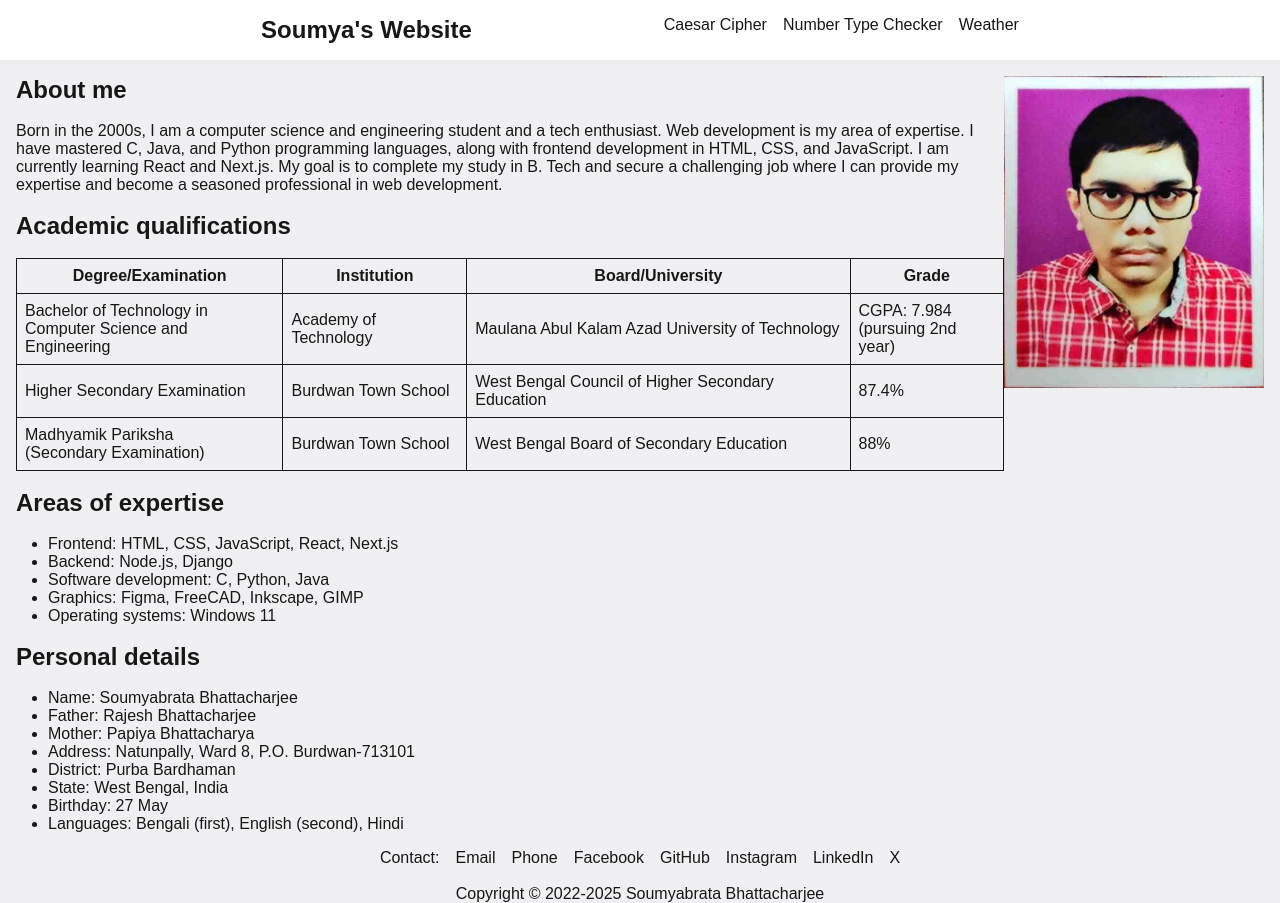
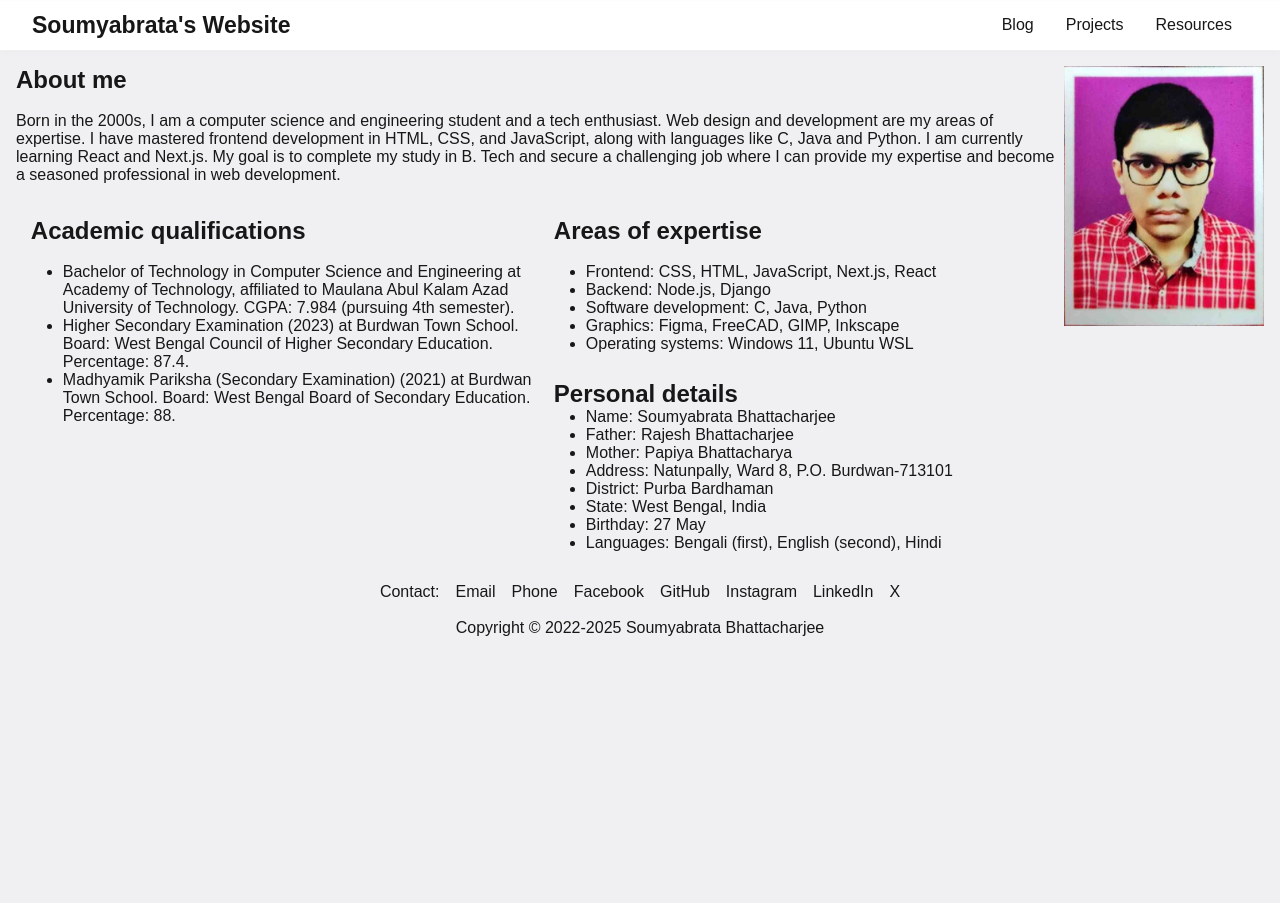
Before and after one commit to soumyabrata23130/soumyabrata-website-nextjs, a Next.js app: page / in a window 1280 px wide. After the commit the page ends 800 px from the top, so only its background shows below. Built offline with nearby package versions, Linux system fonts and the light colour scheme.

Commit message:
dropdown for projects.

```diff
--- a/src/app/globals.css
+++ b/src/app/globals.css
@@ -35,12 +35,9 @@ body {
 	box-shadow: 2px 3px 7px 2px rgba(0, 0, 0, 0.02);
 }
 
-.qualifications,
-.qualifications th,
-.qualifications td {
-	border: 1px solid;
-	border-collapse: collapse;
-	padding: 0.5rem;
+.homepage-table td {
+	padding: 0.8rem;
+	vertical-align: text-top;
 }
 
 * {
--- a/src/app/page.js
+++ b/src/app/page.js
@@ -4,56 +4,38 @@ import Image from "next/image"
 export default function() {
 	return (
 		<div>
-			<Image src="/Picture1.jpg" alt="Profile photo" width="260" height="312" style={{ float: "right" }}/>
+			<Image src="/Picture1.jpg" alt="Profile photo" width="200" height="260" style={{ float: "right" }}/>
 			<h2>About me</h2>
 			<br/>
-			<p>Born in the 2000s, I am a computer science and engineering student and a tech enthusiast. Web development is my area of expertise. I have mastered C, Java, and Python programming languages, along with frontend development in HTML, CSS, and JavaScript. I am currently learning React and Next.js. My goal is to complete my study in B. Tech and secure a challenging job where I can provide my expertise and become a seasoned professional in web development.</p>
+			<p>Born in the 2000s, I am a computer science and engineering student and a tech enthusiast. Web design and development are my areas of expertise. I have mastered frontend development in HTML, CSS, and JavaScript, along with languages like C, Java and Python. I am currently learning React and Next.js. My goal is to complete my study in B. Tech and secure a challenging job where I can provide my expertise and become a seasoned professional in web development.</p>
 			<br/>
+			<table className="homepage-table">
+				<tbody>
+					<tr>
+						<td rowSpan="2" width="50%">
 							<h2>Academic qualifications</h2>
 							<br/>
-			<table className="qualifications">
-				<thead>
-					<tr>
-						<th>Degree/Examination</th>
-						<th>Institution</th>
-						<th>Board/University</th>
-						<th>Grade</th>
-					</tr>
-				</thead>
-				<tbody>
-					<tr>
-						<td>Bachelor of Technology in<br/>Computer Science and Engineering</td>
-						<td>Academy of Technology</td>
-						<td>Maulana Abul Kalam Azad University of Technology</td>
-						<td>CGPA: 7.984<br/>(pursuing 2nd year)</td>
-					</tr>
-					<tr>
-						<td>Higher Secondary Examination</td>
-						<td>Burdwan Town School</td>
-						<td>West Bengal Council of Higher Secondary Education</td>
-						<td>87.4%</td>
-					</tr>
-					<tr>
-						<td>Madhyamik Pariksha<br/>(Secondary Examination)</td>
-						<td>Burdwan Town School</td>
-						<td>West Bengal Board of Secondary Education</td>
-						<td>88%</td>
-					</tr>
-				</tbody>
-			</table>
-			<br/>
+							<ul>
+								<li>Bachelor of Technology in Computer Science and Engineering at Academy of Technology, affiliated to Maulana Abul Kalam Azad 	University of Technology. CGPA: 7.984 (pursuing 4th semester).</li>
+								<li>Higher Secondary Examination (2023) at Burdwan Town School. Board: West Bengal Council of Higher Secondary Education. Percentage: 87.4.</li>
+								<li>Madhyamik Pariksha (Secondary Examination) (2021) at Burdwan Town School. Board: West Bengal Board of Secondary Education. Percentage: 88.</li>
+							</ul>
+						</td>
+						<td width="50%">
 							<h2>Areas of expertise</h2>
 							<br/>
 							<ul>
-				<li>Frontend: HTML, CSS, JavaScript, React, Next.js</li>
+								<li>Frontend: CSS, HTML, JavaScript, Next.js, React</li>
 								<li>Backend: Node.js, Django</li>
-				<li>Software development: C, Python, Java</li>
-				<li>Graphics: Figma, FreeCAD, Inkscape, GIMP</li>
-				<li>Operating systems: Windows 11</li>
+								<li>Software development: C, Java, Python</li>
+								<li>Graphics: Figma, FreeCAD, GIMP, Inkscape</li>
+								<li>Operating systems: Windows 11, Ubuntu WSL</li>
 							</ul>
-			<br/>
+						</td>
+					</tr>
+					<tr>
+						<td>
 							<h2>Personal details</h2>
-			<br/>
 							<ul>
 								<li>Name: Soumyabrata Bhattacharjee</li>
 								<li>Father: Rajesh Bhattacharjee</li>
@@ -64,6 +46,10 @@ export default function() {
 								<li>Birthday: 27 May</li>
 								<li>Languages: Bengali (first), English (second), Hindi</li>
 							</ul>
+						</td>
+					</tr>
+				</tbody>
+			</table>
 		</div>
 	)
 }
--- a/src/components/Layout.js
+++ b/src/components/Layout.js
@@ -6,11 +6,18 @@ export default function Layout({children}) {
 	return (
 		<div>
 			<header>
-				<h2 style={{ margin: "0", textAlign: "left" }}><Link href="/">Soumya's Website</Link></h2>
-				<nav style={{ display: "flex",  gap: "1rem" }}>
-					<Link href="/caesar">Caesar Cipher</Link>
-					<Link href="/number-type">Number Type Checker</Link>
-					<Link href="/weather">Weather</Link>
+				<h1 style={{ fontSize: "144%", margin: "0" }}><Link href="">Soumyabrata's Website</Link></h1>
+				<nav>
+					<Link className="button" href="/blog">Blog</Link>
+					<div className="projects">
+						<div className="button">Projects</div>
+						<ul>
+							<li><Link href="/caesar">Caesar Cipher</Link></li>
+							<li><Link href="/number-type">Number Type Checker</Link></li>
+							<li><Link href="/weather">Weather</Link></li>
+						</ul>
+					</div>
+					<Link className="button" href="/resources">Resources</Link>
 				</nav>
 			</header>
 			<main style={{ minHeight: "30rem", padding: "1rem" }}>
--- a/src/components/styles.css
+++ b/src/components/styles.css
@@ -1,14 +1,60 @@
 header {
 	display: flex;
-	gap: 12em;
-	justify-content: center;
+	justify-content: space-between;
+	align-items: center;
 	position: sticky;
-	top: 0;
+	top: 0.01rem;
 	margin: auto;
-	padding: 1rem;
+	padding: 0 2rem;
 	background: var(--box);
 	box-shadow: 0px 3px 7px rgba(0, 0, 0, 0.02);
 	z-index: 1000;
+
+	nav>ul {
+		margin: 0 auto;
+	}
+
+	nav {
+		display: flex;
+		justify-content: center;
+		align-items: center;
+	}
+
+	.button {
+		cursor: pointer;
+		padding: 1rem;
+	}
+
+	.button:hover {
+		background: var(--background);
+	}
+
+	.projects {
+		position: relative;
+        display: inline-block;
+	}
+
+	nav ul {
+		background: var(--box);
+		display: none;
+		position: absolute;
+		top: 3rem;
+		min-width: 160px;
+		z-index: 1;
+		list-style-type: none;
+		margin-left: -2rem;
+		padding-left: 0;
+		li {
+			padding: 0.5rem;
+		}
+		li:hover {
+			background: var(--background);
+		}
+	}
+
+	.projects:hover ul {
+		display: block;
+	}
 }
 
 footer {
```
Lines whose indentation alone changed are shown as unchanged.
